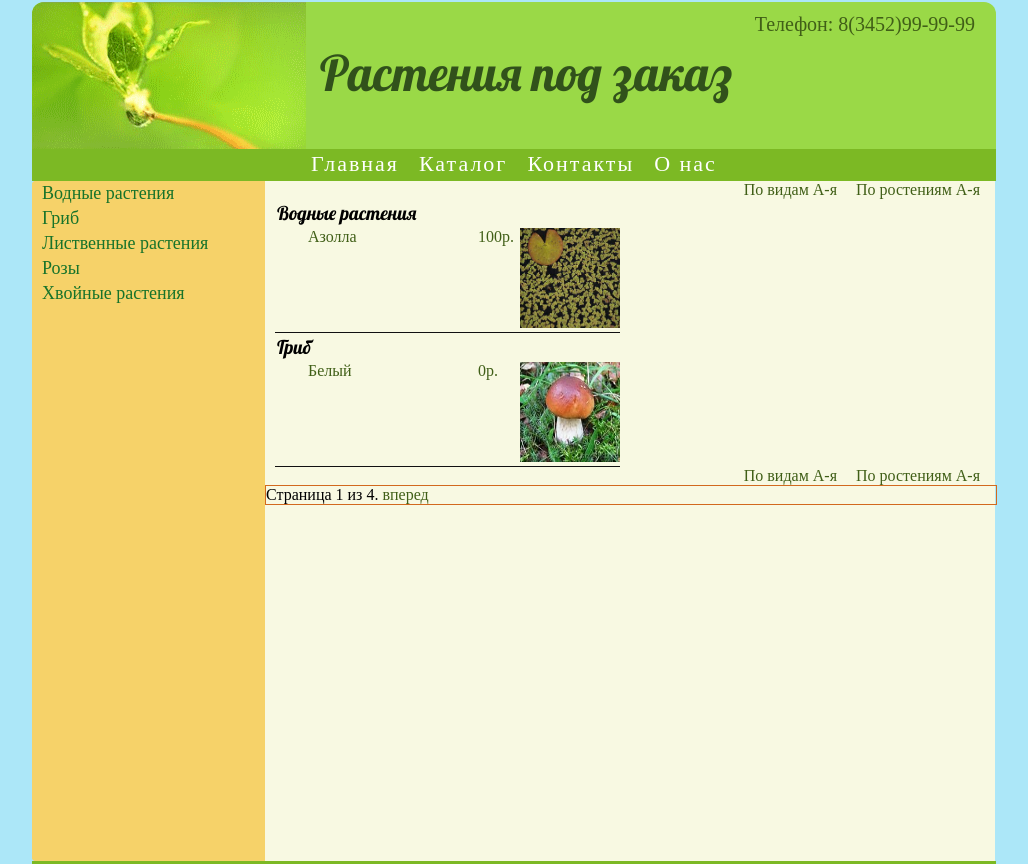
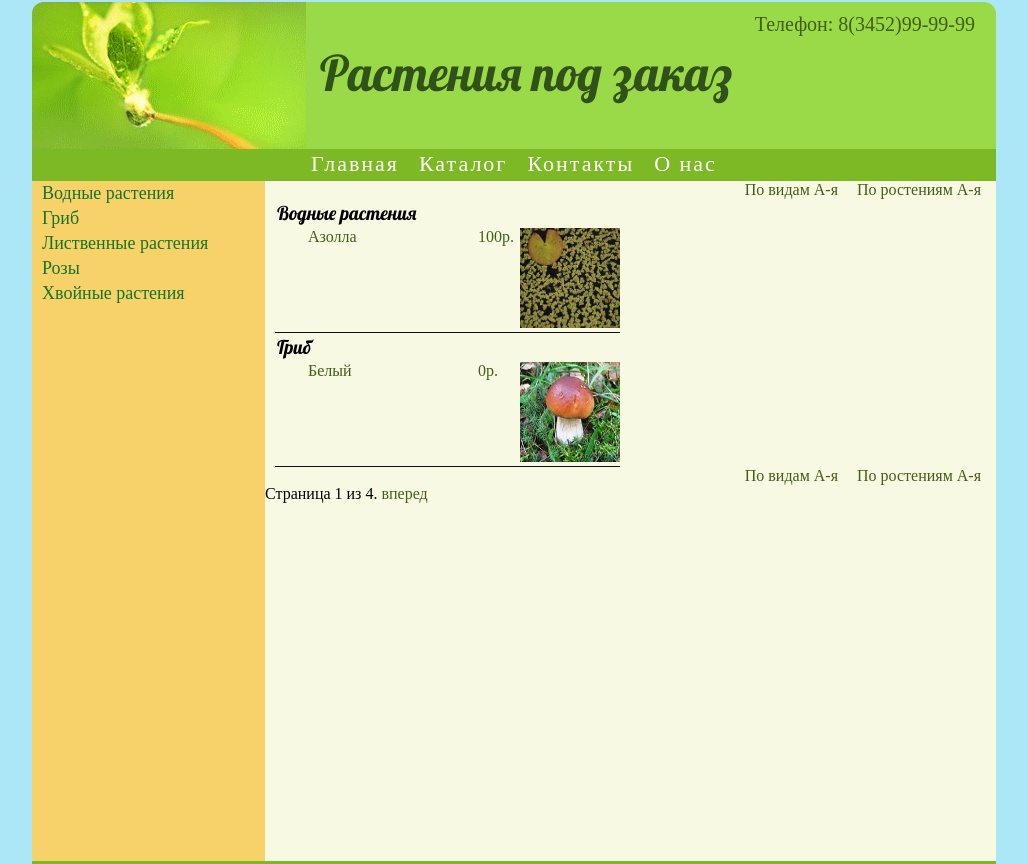
Before and after one commit to kipishio/NevedomayaHuynya, a Django app: page /katalog/ in a window 1280 px wide. Shown: the top 864 px of the page, without its empty margins (126-1154 px from the left). Run offline with Django 3.2, Linux system fonts and the light colour scheme; data comes from the database, SQL or seed files in the repository; parts of the project's set-up code (start-up, migrations or seed data) failed here and were passed over.

Commit message:
поменял малость стиль

```diff
--- a/KatalogCvetov/static/katalogcvetov/css/proba.css
+++ b/KatalogCvetov/static/katalogcvetov/css/proba.css
@@ -54,6 +54,16 @@ body {
 }
 
 .shapka_logo_silka{
+
+}
+
+.pagination{
+
+}
+
+.current{
+
+
 
 }
 
@@ -183,7 +193,7 @@ body {
 
 .kol_right {
     background-color: rgb(248, 249, 226);
-    width: 730px;
+    width: 731px;
     vertical-align: top;
     display: table-cell;
     /* border-radius: 0 4px 4px 0; */
@@ -585,8 +595,8 @@ margin: 10px 0px 0px 10px;
 
 .str{
     display: block;
-    border: 1px solid chocolate;
-    float: left;
+    /* border: 1px solid chocolate; */
+    float: right;
     width: 100%;
 }
 .qw{
```
